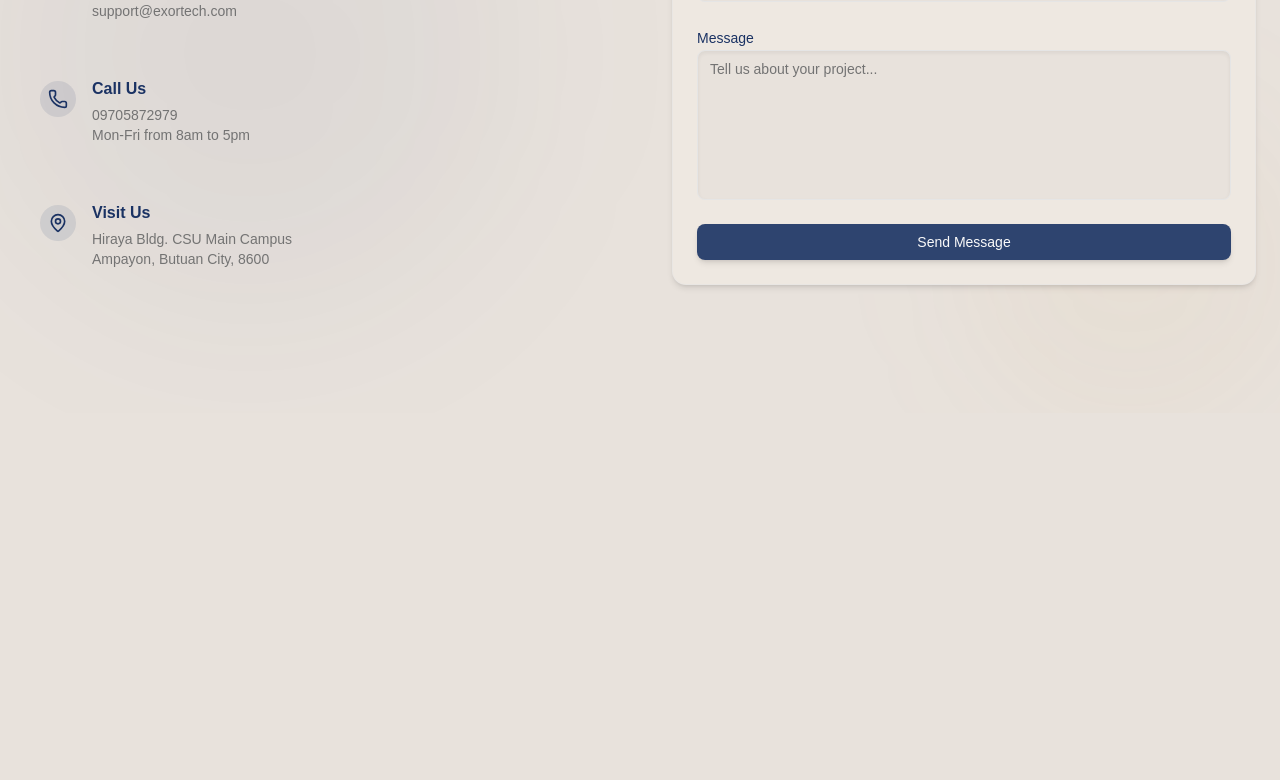
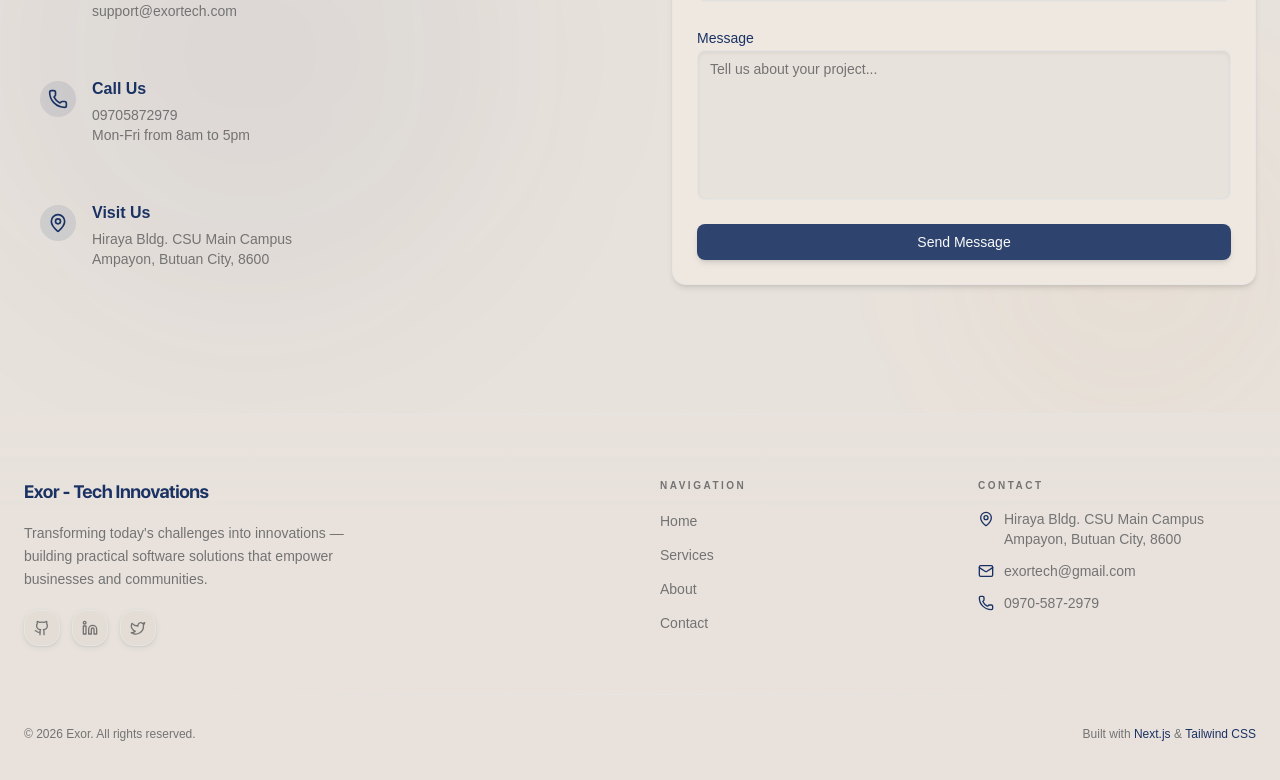
Before and after one commit to Jetrossgalinato/Exor, a Next.js app: page / in a window 1280 px wide. Shown: the part 8385-9165 px from the top of the page. Before the commit the page ends 8798 px from the top, so only its background shows below. Built offline with nearby package versions, Linux system fonts and the light colour scheme; a web font is replaced by a local one.

Commit message:
feat: add footer component

```diff
--- a/app/page.tsx
+++ b/app/page.tsx
@@ -3,6 +3,7 @@ import Header from "@/components/header";
 import { Services } from "@/components/services";
 import { About } from "@/components/about";
 import { Contact } from "@/components/contact";
+import { Footer } from "@/components/footer";
 
 export default function Home() {
   return (
@@ -15,6 +16,7 @@ export default function Home() {
         <Services />
         <About />
         <Contact />
+        <Footer />
       </div>
     </div>
   );
--- /dev/null
+++ b/components/footer.tsx
@@ -0,0 +1,125 @@
+import Link from "next/link";
+import { Mail, MapPin, Phone, Github, Linkedin, Twitter } from "lucide-react";
+
+const navLinks = [
+  { label: "Home", href: "/#home" },
+  { label: "Services", href: "/#services" },
+  { label: "About", href: "/#about" },
+  { label: "Contact", href: "/#contact" },
+];
+
+const socialLinks = [
+  { icon: Github, href: "https://github.com", label: "GitHub" },
+  { icon: Linkedin, href: "https://linkedin.com", label: "LinkedIn" },
+  { icon: Twitter, href: "https://twitter.com", label: "Twitter" },
+];
+
+export function Footer() {
+  return (
+    <footer className="w-full relative overflow-hidden border-t border-border/50 bg-muted/40">
+      {/* Depth layer — subtle inset top shadow */}
+      <div className="absolute inset-x-0 top-0 h-px bg-gradient-to-r from-transparent via-border to-transparent" />
+      <div className="absolute inset-x-0 top-0 h-24 bg-gradient-to-b from-muted/30 to-transparent pointer-events-none" />
+
+      <div className="relative z-10 max-w-7xl mx-auto px-6 pt-16 pb-10 flex flex-col gap-12">
+        {/* Main grid */}
+        <div className="grid grid-cols-1 sm:grid-cols-2 lg:grid-cols-4 gap-10">
+          {/* Brand */}
+          <div className="flex flex-col gap-4 lg:col-span-2">
+            <Link href="/#home" className="flex items-center gap-2 w-fit group">
+              <span className="font-bold text-lg tracking-tight">
+                Exor - Tech Innovations
+              </span>
+            </Link>
+            <p className="text-sm text-muted-foreground leading-relaxed max-w-xs">
+              Transforming {"today's"} challenges into innovations — building
+              practical software solutions that empower businesses and
+              communities.
+            </p>
+            {/* Social icons */}
+            <div className="flex items-center gap-3 mt-1">
+              {socialLinks.map(({ icon: Icon, href, label }) => (
+                <Link
+                  key={label}
+                  href={href}
+                  target="_blank"
+                  rel="noopener noreferrer"
+                  aria-label={label}
+                  className="flex items-center justify-center w-9 h-9 rounded-xl border border-border bg-card shadow-[0_1px_2px_rgba(0,0,0,0.06),0_2px_6px_rgba(0,0,0,0.06)] hover:shadow-[0_2px_8px_rgba(0,0,0,0.12)] hover:border-border/80 transition-all duration-200 text-muted-foreground hover:text-foreground"
+                >
+                  <Icon className="w-4 h-4" />
+                </Link>
+              ))}
+            </div>
+          </div>
+
+          {/* Navigation */}
+          <div className="flex flex-col gap-4">
+            <span className="text-[10px] font-semibold tracking-[0.25em] uppercase text-muted-foreground">
+              Navigation
+            </span>
+            <ul className="flex flex-col gap-2.5">
+              {navLinks.map(({ label, href }) => (
+                <li key={label}>
+                  <Link
+                    href={href}
+                    className="text-sm text-muted-foreground hover:text-foreground transition-colors duration-200"
+                  >
+                    {label}
+                  </Link>
+                </li>
+              ))}
+            </ul>
+          </div>
+
+          {/* Contact */}
+          <div className="flex flex-col gap-4">
+            <span className="text-[10px] font-semibold tracking-[0.25em] uppercase text-muted-foreground">
+              Contact
+            </span>
+            <ul className="flex flex-col gap-3">
+              <li className="flex items-start gap-2.5 text-sm text-muted-foreground">
+                <MapPin className="w-4 h-4 shrink-0 mt-0.5 text-primary" />
+                <span>
+                  Hiraya Bldg. CSU Main Campus Ampayon, Butuan City, 8600
+                </span>
+              </li>
+              <li className="flex items-center gap-2.5 text-sm text-muted-foreground">
+                <Mail className="w-4 h-4 shrink-0 text-primary" />
+                <a
+                  href="mailto:hello@exor.dev"
+                  className="hover:text-foreground transition-colors duration-200"
+                >
+                  exortech@gmail.com
+                </a>
+              </li>
+              <li className="flex items-center gap-2.5 text-sm text-muted-foreground">
+                <Phone className="w-4 h-4 shrink-0 text-primary" />
+                <a
+                  href="tel:+639000000000"
+                  className="hover:text-foreground transition-colors duration-200"
+                >
+                  0970-587-2979
+                </a>
+              </li>
+            </ul>
+          </div>
+        </div>
+
+        {/* Bottom bar */}
+        <div className="relative flex flex-col sm:flex-row items-center justify-between gap-3 pt-8">
+          {/* Inset-style top divider line for depth */}
+          <div className="absolute inset-x-0 top-0 h-px bg-gradient-to-r from-transparent via-border to-transparent" />
+
+          <p className="text-xs text-muted-foreground">
+            &copy; {new Date().getFullYear()} Exor. All rights reserved.
+          </p>
+          <p className="text-xs text-muted-foreground">
+            Built with <span className="text-primary font-medium">Next.js</span>{" "}
+            &amp; <span className="text-primary font-medium">Tailwind CSS</span>
+          </p>
+        </div>
+      </div>
+    </footer>
+  );
+}
```
